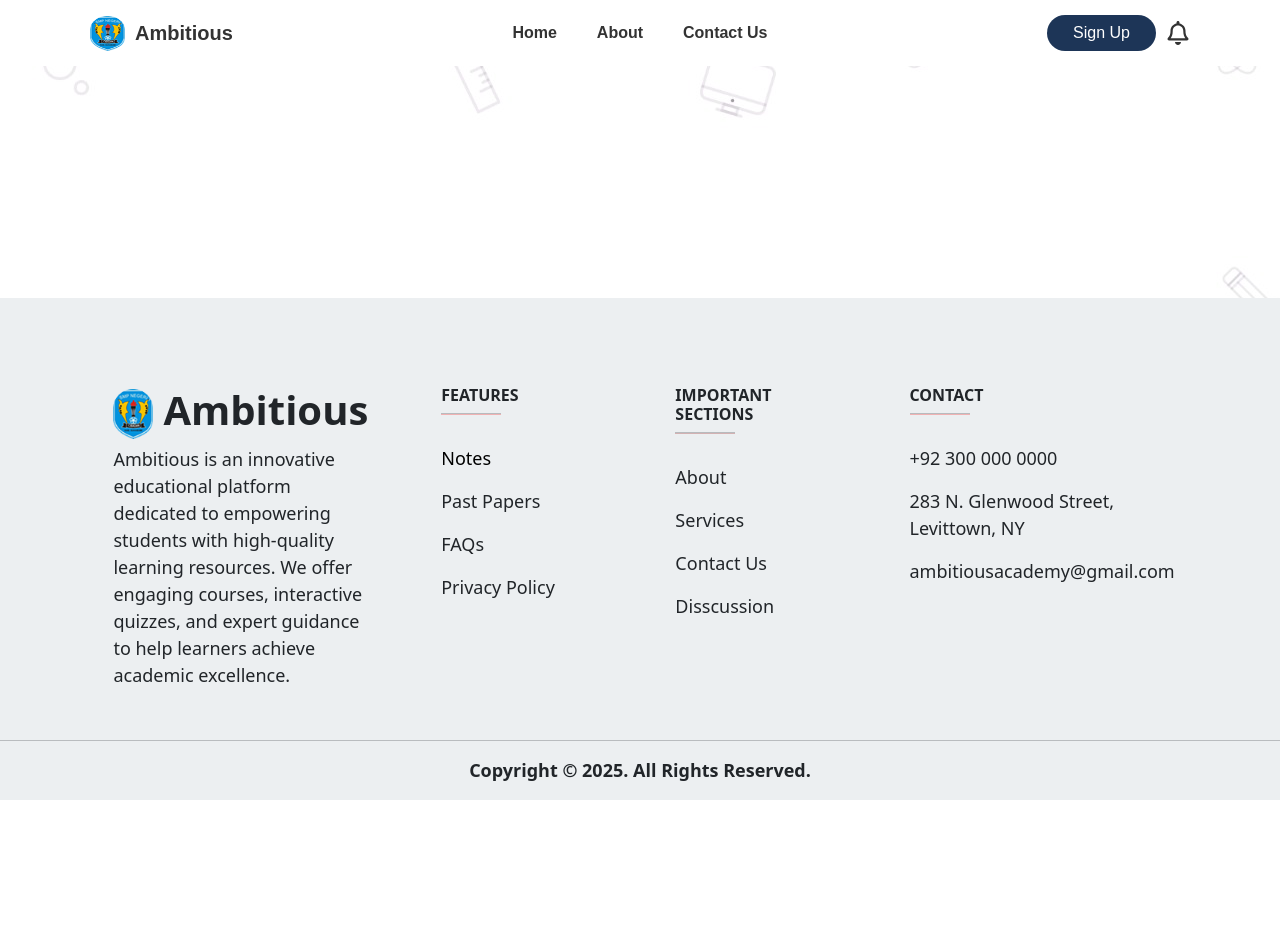
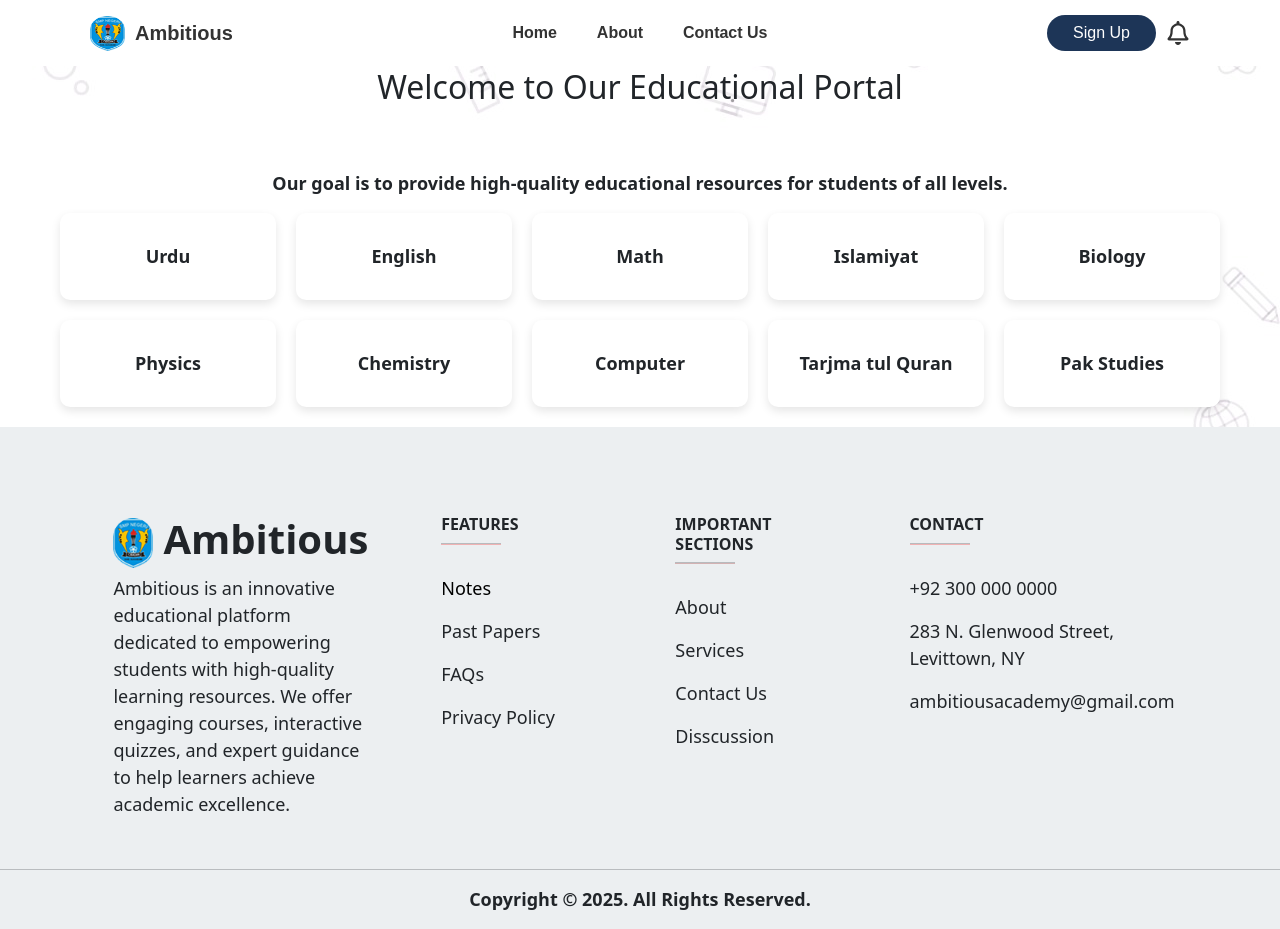
Before and after one commit to usamahafiz/AmbitiousWeb, a React (Create React App) app: page /notes/1/1/1 in a window 1280 px wide. Before the commit the page ends 800 px from the top, so only its background shows below. Built offline with nearby package versions, Linux system fonts and the light colour scheme.

Commit message:
Routing added

```diff
--- a/src/components/cardsection.js
+++ b/src/components/cardsection.js
@@ -1,66 +1,46 @@
-import React from "react";
-import { Link } from "react-router-dom";
+import React, { useState } from "react";
+import { useNavigate, useParams } from "react-router-dom";
 import "../assets/css/cardsection.css";
 import { FaBookOpen } from "react-icons/fa";
 
 const categories = [
-
-  {
-    title: "Class 9",
-    links: [
-      { name: "Notes", url: "/notes" },
-      { name: "Past Papers", url: "" },
-      { name: "Test Yourself", url: "#" },
-      { name: "Guess Papers", url: "#" }
-    ]
-  },
-  {
-    title: "Class 10",
-    links: [
-      { name: "Notes", url: "/notes" },
-      { name: "Past Papers", url: "#" },
-      { name: "Test Yourself", url: "#" },
-      { name: "Guess Papers", url: "#" }
-    ]
-  },
-  {
-    title: "Class 11",
-    links: [
-      { name: "Notes", url: "/notes" },
-      { name: "Past Papers", url: "#" },
-      { name: "Test Yourself", url: "#" },
-      { name: "Guess Papers", url: "#" }
-    ]
-  },
-  {
-    title: "Class 12",
-    links: [
-      { name: "Notes", url: "/notes" },
-      { name: "Past Papers", url: "#" },
-      { name: "Test Yourself", url: "#" },
-      { name: "Guess Papers", url: "#" }
-    ]
-  }
+  { title: "Class 9" },
+  { title: "Class 10" },
+  { title: "Class 11" },
+  { title: "Class 12" }
 ];
 
 const CardSection = () => {
+  const { selectedClass } = useParams(); // Get selected class from URL
+  const navigate = useNavigate();
+  const [activeClass, setActiveClass] = useState(selectedClass || "");
+
+  const handleSelectClass = (title) => {
+    setActiveClass(title);
+    navigate(`notes/${title.replace(" ", "").toLowerCase()}`); // Update URL
+  };
+
   return (
     <div className="featured-container">
-    <h2 className="section-heading text-center text-dark fw-bold mb-4">Featured Categories</h2>
+      <h2 className="section-heading text-center text-dark fw-bold mb-4">
+        Featured classes
+      </h2>
       <div className="featured-section">
         {categories.map((category, index) => (
-        <div className="category-card" key={index}>
+          <div
+            key={index}
+            className={`category-card ${activeClass === category.title ? "active" : ""}`}
+            onClick={() => handleSelectClass(category.title)}
+          >
             <div className="icon-wrapper">
               <FaBookOpen className="category-icon" />
             </div>
             <h3>{category.title}</h3>
             <ul>
-            {category.links.map((link, idx) => (
-             <li key={idx}>
-             <Link to={link.url}>{link.name}</Link>
-           </li>
-
-            ))}
+              <li>Notes</li>
+              <li>Past Papers</li>
+              <li>Test Yourself</li>
+              <li>Guess Papers</li>
             </ul>
           </div>
         ))}
--- a/src/components/category/notes.js
+++ b/src/components/category/notes.js
@@ -1,5 +1,7 @@
-import React, { useState } from "react";
-import { Link } from "react-router-dom";
+import React, { useState, useEffect } from "react";
+import { useParams, useNavigate, useLocation } from "react-router-dom";
+import { fireStore } from "../../config/firebase";
+import { collection, query, where, getDocs } from "firebase/firestore";
 import "../../assets/css/notes.css";
 
 const subjects = [
@@ -15,63 +17,198 @@ const subjects = [
   "Pak Studies",
 ];
 
-const pdfUrl =
-  "https://firebasestorage.googleapis.com/v0/b/shop-nest-278.appspot.com/o/uploads%2F1743060277359-Basic%20CMD%20commands%20for%20Windows%20oct%202024.pdf?alt=media&token=58fa9d4f-9495-48e6-ae32-4964c695b436";
+const contentTypes = [
+  { label: "📖 Book Lessons", value: "book-lessons" },
+  { label: "📝 MCQs", value: "mcqs" },
+  { label: "📜 Past Papers", value: "past-papers" },
+];
 
 const Notes = () => {
-  const [openSubDropdown, setOpenSubDropdown] = useState(null);
+  const { selectedClass, subject, contentType, topic } = useParams();
+  const navigate = useNavigate();
+  const location = useLocation();
+  const [topics, setTopics] = useState({});
+  const [loading, setLoading] = useState(false);
+  const [openSubject, setOpenSubject] = useState(null); // Track only the currently open subject
+  const [activeContentType, setActiveContentType] = useState(contentType);
 
-  const toggleSubDropdown = (index) => {
-    setOpenSubDropdown(openSubDropdown === index ? null : index);
+  // Effect to sync URL params with component state
+  useEffect(() => {
+    if (subject) {
+      const subjectIndex = subjects.findIndex(
+        (s) => s.toLowerCase() === subject.toLowerCase()
+      );
+      if (subjectIndex !== -1) {
+        setOpenSubject(subjectIndex);
+      }
+    }
+
+    if (contentType) {
+      setActiveContentType(contentType);
+      const currentSubject = subject
+        ? subjects.find((s) => s.toLowerCase() === subject.toLowerCase())
+        : null;
+
+      if (currentSubject) {
+        fetchTopics(currentSubject, contentType);
+      }
+    }
+  }, [subject, contentType]);
+
+  // Fetch topics based on subject & content type
+  const fetchTopics = async (subject, contentType) => {
+    if (!subject || !contentType) return;
+
+    setLoading(true);
+    try {
+      const topicsRef = collection(fireStore, "topics");
+      const q = query(
+        topicsRef,
+        where("class", "==", selectedClass),
+        where("subject", "==", subject.toLowerCase()),
+        where("contentType", "==", contentType)
+      );
+
+      const querySnapshot = await getDocs(q);
+      const topicData = {};
+      querySnapshot.forEach((doc) => {
+        const data = doc.data();
+        if (data.topic) {
+          topicData[data.topic] = data.fileUrls || [];
+        }
+      });
+
+      setTopics(topicData);
+    } catch (error) {
+      console.error("Error fetching topics:", error);
+    }
+    setLoading(false);
   };
+
+  // Handle subject selection - open only one subject at a time
+  const handleSelectSubject = (subject, index) => {
+    // Toggle the current subject or select a new one
+    const newOpenSubject = openSubject === index ? null : index;
+    setOpenSubject(newOpenSubject);
+
+    if (newOpenSubject !== null) {
+      // If we're opening a subject, update the URL
+      if (activeContentType) {
+        // If we already have a content type, include it in the URL
+        navigate(`/notes/${selectedClass}/${subject.toLowerCase()}/`);
+      } else {
+        // Otherwise just navigate to the subject
+        navigate(`/notes/${selectedClass}/${subject.toLowerCase()}`);
+      }
+    } else {
+      // If we're closing the subject, go back to the class level
+      navigate(`/notes/${selectedClass}`);
+    }
+
+    // Clear topics when changing subjects
+    if (openSubject !== index) {
+      setTopics({});
+    }
+  };
+
+  // Handle content type selection
+  const handleSelectContentType = (subject, contentType) => {
+    setActiveContentType(contentType);
+    setTopics({}); // Reset topics when switching content type
+    setLoading(true); // Set loading state to true to show "Loading topics..."
+    // Update URL when selecting content type
+    navigate(`/notes/${selectedClass}/${subject.toLowerCase()}/${contentType}`);
+    fetchTopics(subject, contentType);
+  };
+
+  const handleTopicClick = (topicName, subject, contentType) => {
+    // Fetch the file URLs for the selected topic
+    const fileUrls = topics[topicName];  // This accesses the file URLs for the selected topic
+
+    if (fileUrls && fileUrls.length > 0) {
+      // You can choose to open the first URL or show multiple URLs if needed
+      const fileUrl = fileUrls[0];  // Assuming the first URL is the one you want
+
+      // Navigate to the preview page with the encoded URL
+      navigate(`/preview?url=${encodeURIComponent(fileUrl)}`);
+    } else {
+      // Handle case when no file URL is available for the topic
+      console.error('No file URL found for this topic.');
+    }
+  };
+
 
   return (
     <div className="notes-container">
       <main>
-        <h2 className="text-dark text-center">
+        <h2 className="text-dark text-center py-5">
           Welcome to Our Educational Portal
         </h2>
         <p className="intro-text fw-bold text-center">
           Our goal is to provide high-quality educational resources for students
-          of all levels. Explore subject-wise notes, past papers, and
-          self-assessment tools to enhance your learning experience.
+          of all levels.
         </p>
 
         <div className="subjects-grid">
-          {subjects.map((subject, index) => (
+          {subjects.map((subjectName, index) => (
             <div key={index} className="subject-card">
-              {/* Subject Header */}
-              <div className="subject-header">
-                <span className="subject-name">{subject}</span>
+              <div
+                className={`subject-header ${
+                  openSubject === index ? "active" : ""
+                }`}
+                onClick={() => handleSelectSubject(subjectName, index)}
+              >
+                <span className="subject-name">{subjectName}</span>
+                <span className="dropdown-indicator">
+                  {openSubject === index ? "" : ""}
+                </span>
               </div>
 
-              {/* Book Lessons Dropdown */}
+              {openSubject === index && (
+                <div className="content-type-dropdown">
+                  {contentTypes.map(({ label, value }) => (
+                    <div key={value} className="content-type-container">
                       <div
-                className="dropdown-item"
-                onClick={() => toggleSubDropdown(index)}
+                        className={`dropdown-item ${
+                          activeContentType === value ? "active" : ""
+                        }`}
+                        onClick={() =>
+                          handleSelectContentType(subjectName, value)
+                        }
                       >
-                📖 Book Lessons {openSubDropdown === index ? "▲" : "▼"}
+                        {label}
                       </div>
 
-              {/* Nested Dropdown for Book Lessons */}
+                      {/* Show topics only if this content type is selected */}
+                      {activeContentType === value && (
+                        <div className="topics-list">
+                          {loading ? (
+                            <p className="loading-text">Loading topics...</p>
+                          ) : Object.keys(topics).length === 0 ? (
+                            <p className="error-text">No topics available.</p>
+                          ) : (
+                            Object.keys(topics).map((topicName, topicIndex) => (
                               <div
-                className={`nested-dropdown ${
-                  openSubDropdown === index ? "open" : ""
-                }`}
+                                key={topicIndex}
+                                className="topic-item"
+                                onClick={() =>
+                                  handleTopicClick(
+                                    topicName,
+                                    subjectName,
+                                    value
+                                  )
+                                }
                               >
-                {[1, 2, 3, 4, 5].map((unit) => (
-                  <Link
-                    key={unit}
-                    to={`/preview?url=${encodeURIComponent(pdfUrl)}`}
-                    className="nested-item"
-                  >
-                    Unit {unit}
-                  </Link>
+                                📌 {topicName}
+                              </div>
+                            ))
+                          )}
+                        </div>
+                      )}
+                    </div>
                   ))}
                 </div>
-
-              <div className="dropdown-item">📝 MCQs</div>
-              <div className="dropdown-item">📜 Past Papers</div>
+              )}
             </div>
           ))}
         </div>
--- a/src/pages/Frontend/index.jsx
+++ b/src/pages/Frontend/index.jsx
@@ -3,19 +3,17 @@ import { Route, Routes } from 'react-router-dom'
 import Notes from '../../components/category/notes';
 import SubNotes from '../../components/category/subnotes';
 import Preview from "../../components/pdfviewer/index";
-import AboutSection from './AboutPage';
 
 export default function FrontEnd() {
   return (
     <>
     <Routes>
 
-        <Route path="/notes" element={<Notes />} />
+        <Route path="/notes/:selectedClass/:category?/:subCategory?" element={<Notes />} />
+
         <Route path="/preview" element={<Preview/>} />
-        <Route path="/about" element={<AboutSection/>} />
 
-
-        <Route path="/notes/:subject" element={<SubNotes />} />
+        <Route path="/note/:subject" element={<SubNotes />} />
 
 
     </Routes>
```
Lines whose indentation alone changed are shown as unchanged.
